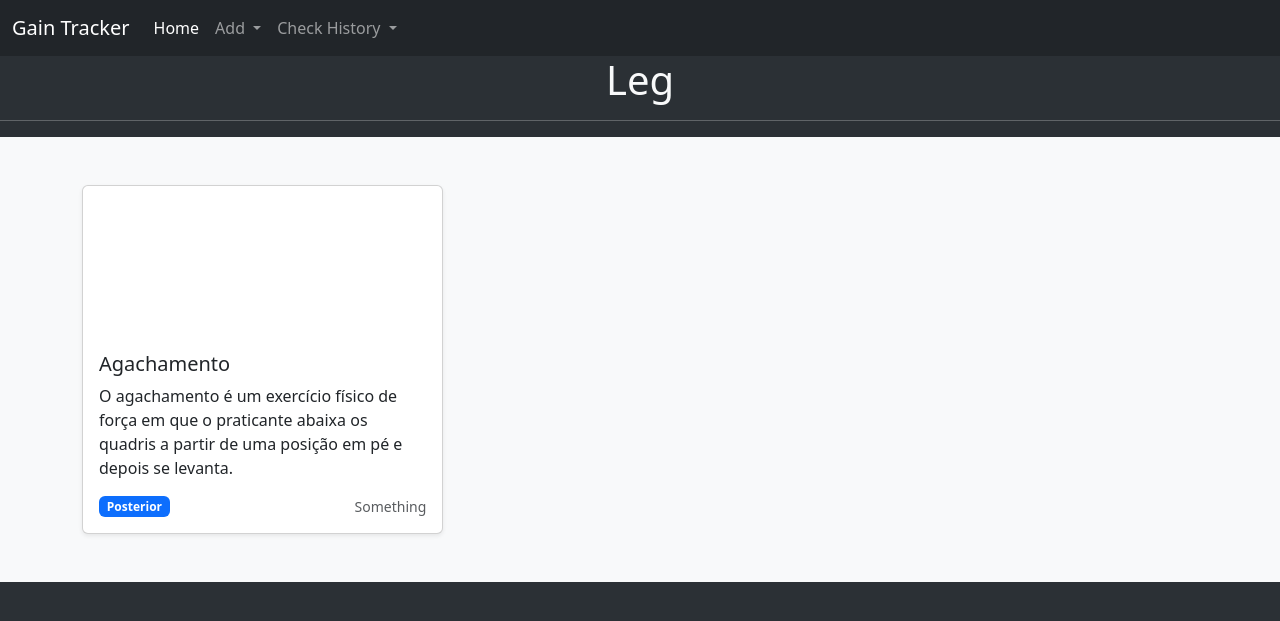
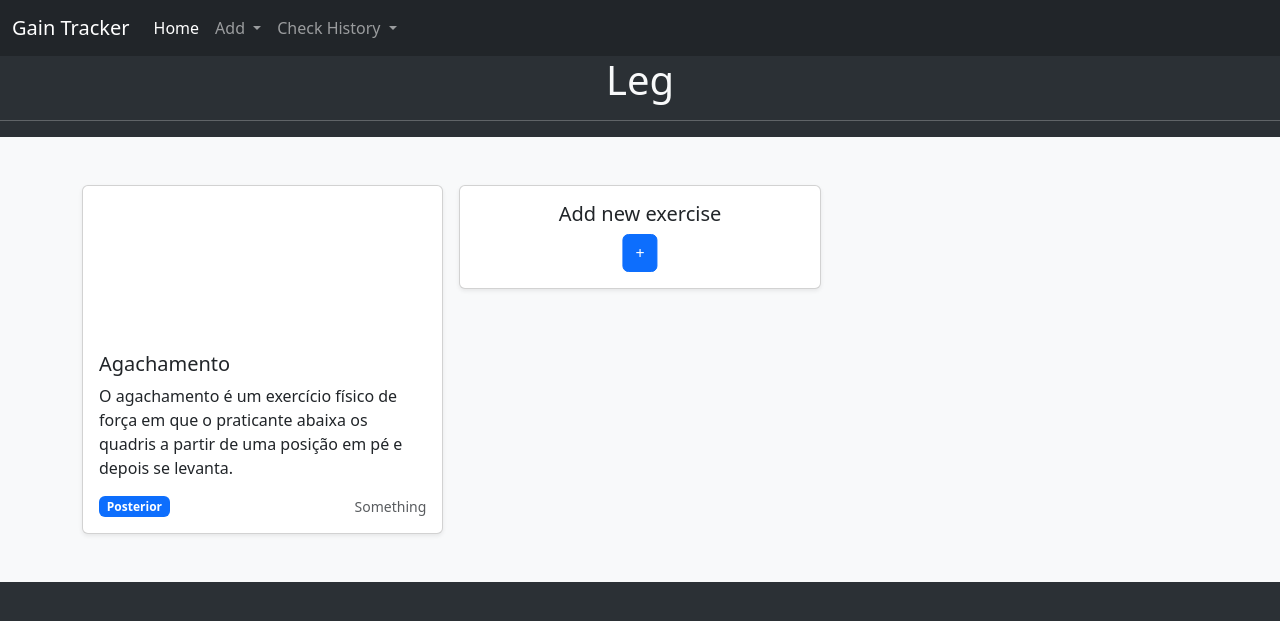
Before and after one commit to Stuepp/Final-work, a Django app: page /training/ in a window 1280 px wide. Shown: the top 621 px of the page. Run offline with Django 4.2, Linux system fonts and the light colour scheme; some libraries are stand-ins or nearby versions.

Commit message:
small changes on templates

```diff
--- a/gain_tracker/training/templates/album.html
+++ b/gain_tracker/training/templates/album.html
@@ -21,6 +21,17 @@
                 </div>
             </div>
             <!--\{\% endfor %\}\-->
+
+            <div class="col">
+                <div class="card shadow-sm">
+                    <div class="card-body">
+                        <!-- Make both text and bt stay on the middle -->
+                        <h5 class="card-title d-flex justify-content-center">Add new exercise</h5>
+                        <button class="btn btn-primary position-relative start-50 translate-middle-x">+</button>
+                    </div>
+                </div>
+            </div>
+
         </div>
     </div>
 </div>
--- a/gain_tracker/training/templates/header.html
+++ b/gain_tracker/training/templates/header.html
@@ -16,7 +16,7 @@
                     <ul class="dropdown-menu" aria-labelledby="navbarScrollingDropdownAdd">
                         <li><a  class="dropdown-item" href=""> New Training</a></li>
                         <li><hr class="dropdown-divider"></li>
-                        <li><a  class="dropdown-item" href=""> New Exercise</a></li>
+                        <li><a  class="dropdown-item" href="{% url 'newexercise' %}"> New Exercise</a></li>
                         <li><hr class="dropdown-divider"></li>
                         <li><a  class="dropdown-item" href=""> New Avaliation</a></li>
                     </ul>
--- a/gain_tracker/training/templates/traininghub.html
+++ b/gain_tracker/training/templates/traininghub.html
@@ -1,18 +1,7 @@
-<!DOCTYPE html>
-<html lang="en">
-<head>
-    <meta charset="UTF-8">
-    <meta name="viewport" content="width=device-width, initial-scale=1.0">
-    <title>{{title}}</title>
-    {% load bootstrap5 %}
-    {% bootstrap_css %}
-    {% bootstrap_javascript %}
-</head>
-<body style="background-color: #2B3035;">
-    {% include 'header.html' %}
+{% extends "base.html" %}
+{% block content %}
     <h1 class="text-light text-center">{{trainingName}}</h1>
     <hr style="color: white;"/>
     <!--3 cols de cards de Exercises, cada card é equivalente a um Exercise, contendo suas info-->
     {% include 'album.html' %}
-</body>
-</html>
+{% endblock %}
```
